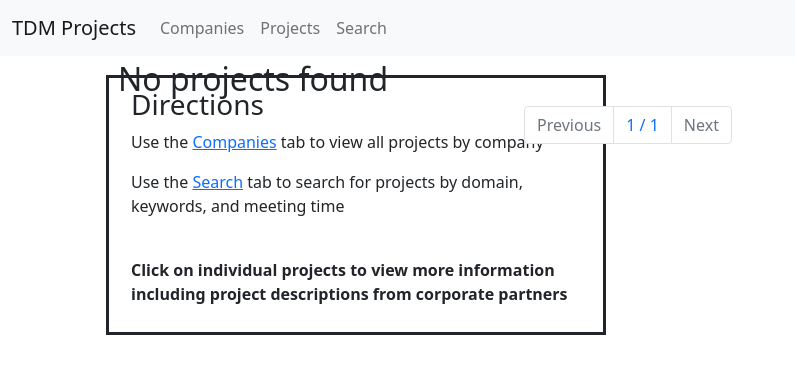
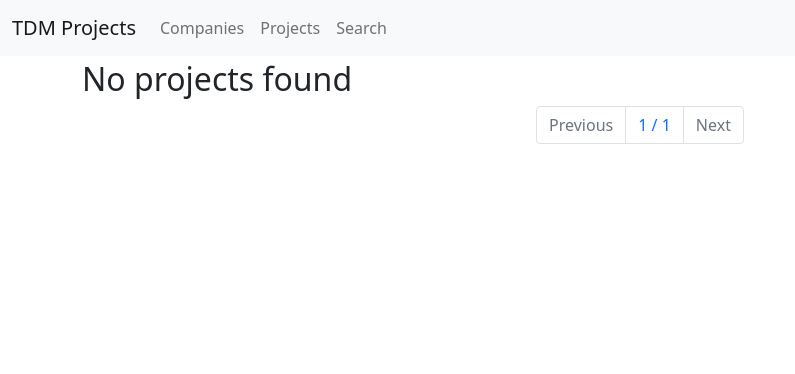
Before and after one commit to TheDataMine/tdm_site, a Django app: page /projects/ in a window 1280 px wide. Shown: the top 374 px of the page, without its empty margins (0-795 px from the left). Run offline with Django 3.2, Linux system fonts and the light colour scheme; data that the repository does not hold is empty; parts of the project's set-up code (start-up, migrations or seed data) failed here and were passed over; some libraries are stand-ins or nearby versions.

Commit message:
Revert "Update project_list.html"
This reverts commit b869ff7c77a8886e31bbed14413eb9bca0868cdc.

```diff
--- a/tdm_site/templates/projects/project_list.html
+++ b/tdm_site/templates/projects/project_list.html
@@ -2,20 +2,8 @@
 {% load static %}
 
 {% block content %}
-<div class="container-fluid">
-	<div class ='row container-fluid'>
-		<div style='top:75px; position:fixed; border-style: solid; width: 500px;'>
-			<div style="padding: 10px;">
-				<h3>Directions</h1>
-					<p>Use the <a href="https://projects.the-examples-book.com/companies/">Companies</a> tab to view all projects by company</p>
-					<p>Use the <a href="https://projects.the-examples-book.com/projects/search">Search</a> tab to search for projects by domain, keywords, and meeting time</p>
-					<br>
-					<p><b>Click on individual projects to view more information including project descriptions from corporate partners</b></p>
-			</div>
-		</div>
-		<div class="row container-fluid justify-content-center">
 {% for project in page_obj %}
-			<div class = 'col-5 justify-content-center'>
+<div class="row justify-content-center">
 	<div class="col-6">
 	<div class="card mb-3">
 		<div class="card-body">
@@ -44,8 +32,8 @@
 </div>
 {% empty %}
 <h2>No projects found</h2>
-			</div>
 {% endfor %}
+
 <nav>
 	<ul class="pagination justify-content-center">
 		{% if page_obj.has_previous %}
@@ -71,7 +59,5 @@
 		{% endif %}
 	</ul>
 </nav>
-		</div>
-	</div>
-</div>
+
 {% endblock content %}
```
Lines whose indentation alone changed are shown as unchanged.
